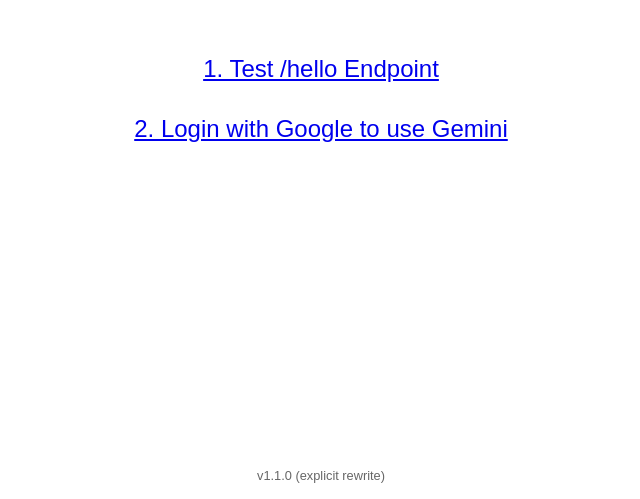
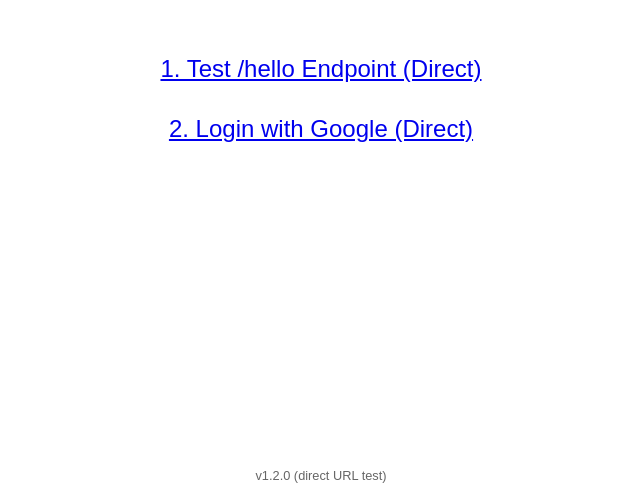
Before and after one commit to Thoughtless2025/3thoughtless, a plain HTML site: page public/index.html in a window 1280 px wide. Shown: the part 301-800 px from the top of the page, without its empty margins (319-959 px from the left). Drawn offline with Linux system fonts and the light colour scheme.

Commit message:
feat: Use direct function URLs to bypass rewrites

```diff
--- a/public/index.html
+++ b/public/index.html
@@ -10,8 +10,8 @@
     </style>
   </head>
   <body>
-    <a href="/api/hello">1. Test /hello Endpoint</a>
-    <a href="/api/auth/google">2. Login with Google to use Gemini</a>
-    <footer>v1.1.0 (explicit rewrite)</footer>
+    <a href="https://us-central1-athoughtless.cloudfunctions.net/api/hello">1. Test /hello Endpoint (Direct)</a>
+    <a href="https://us-central1-athoughtless.cloudfunctions.net/api/auth/google">2. Login with Google (Direct)</a>
+    <footer>v1.2.0 (direct URL test)</footer>
   </body>
 </html>
```
